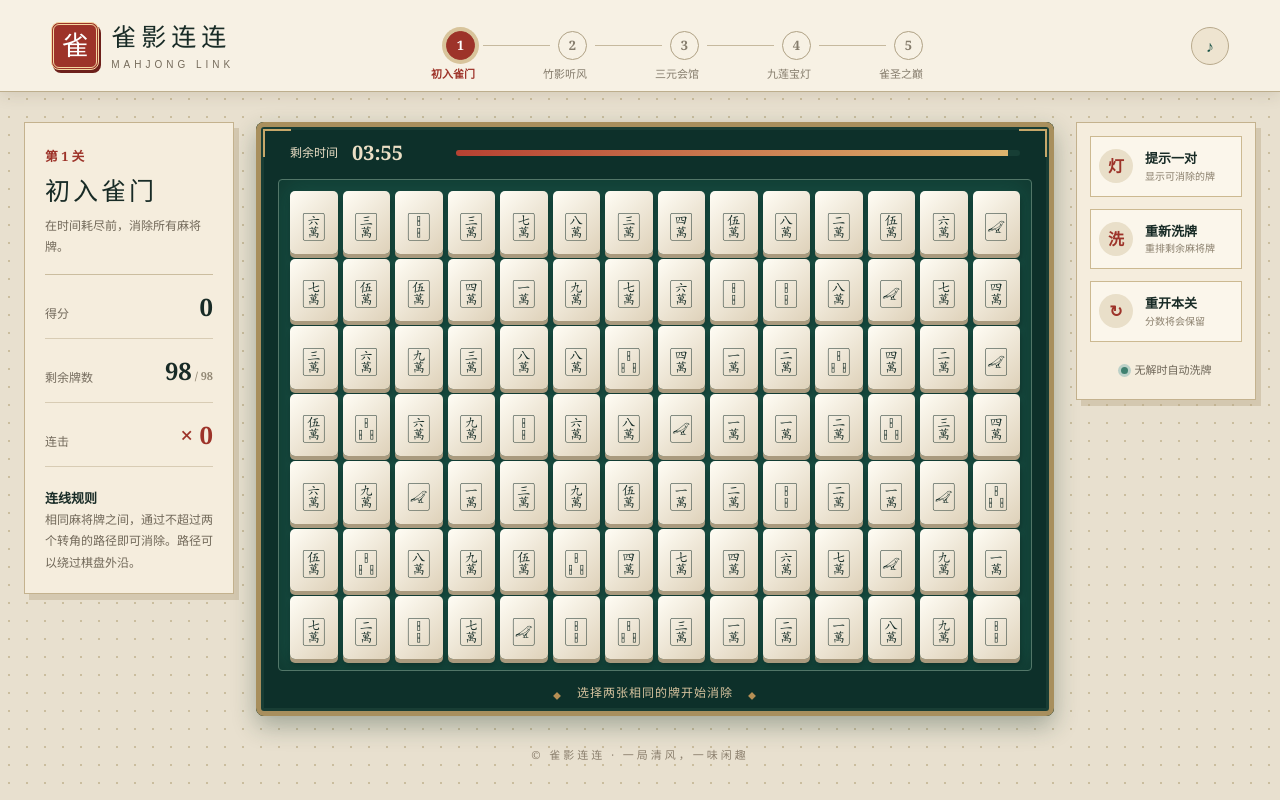
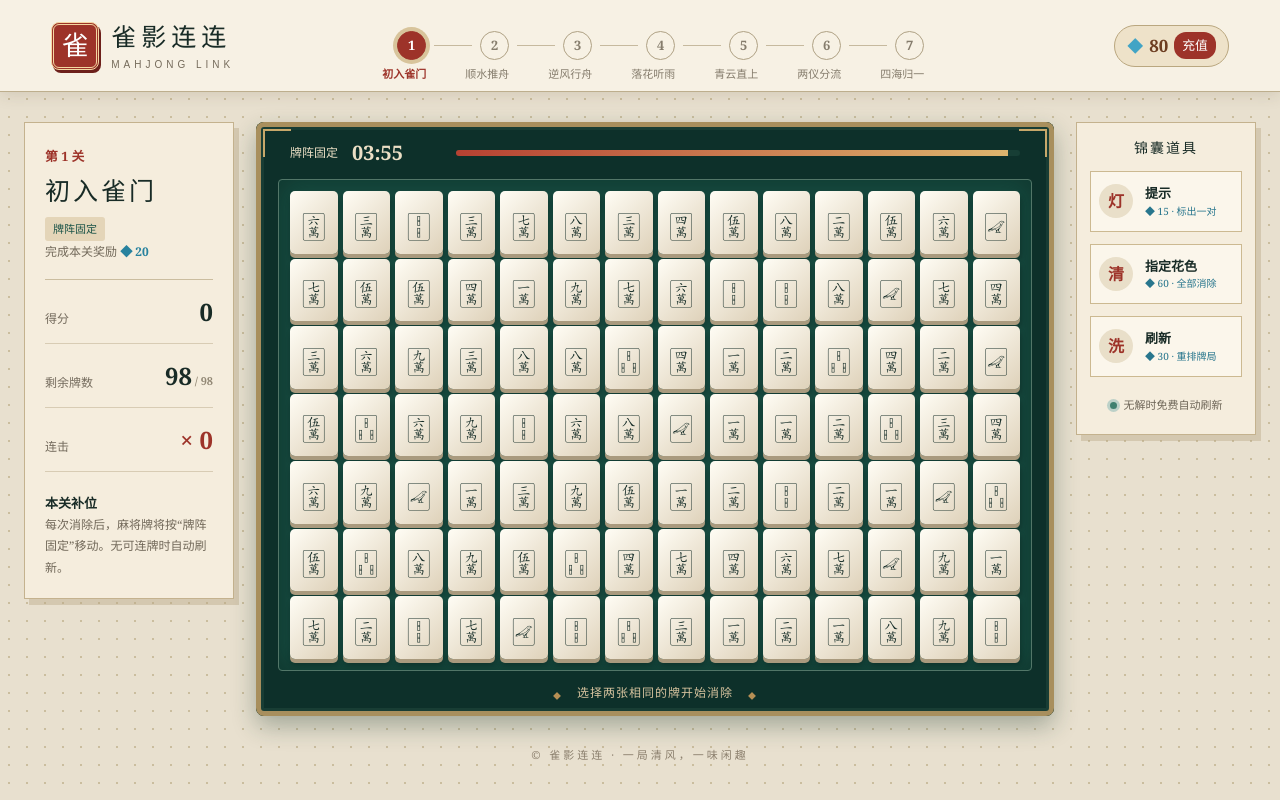
Before and after one commit to sharlenex/mahjong-link-game, a Next.js app: page / in a window 1280 px wide. Built offline with nearby package versions, Linux system fonts and the light colour scheme.

Commit message:
Add diamond economy and directional levels

```diff
--- a/app/page.tsx
+++ b/app/page.tsx
@@ -2,184 +2,58 @@
 
 import { useCallback, useEffect, useRef, useState } from "react";
 
-const ROWS = 7;
-const COLS = 14;
-const TILES = ["🀇","🀈","🀉","🀊","🀋","🀌","🀍","🀎","🀏","🀐","🀑","🀒","🀓","🀔","🀕","🀖","🀗","🀙","🀚","🀛","🀜","🀝","🀞","🀟","🀠","🀡","🀢"];
-const LEVELS = [
-  { name: "初入雀门", icons: 12, time: 240 },
-  { name: "竹影听风", icons: 18, time: 210 },
-  { name: "三元会馆", icons: 23, time: 180 },
-  { name: "九莲宝灯", icons: 27, time: 150 },
-  { name: "雀圣之巅", icons: 27, time: 120 },
+const ROWS=7,COLS=14;
+const TILES=["🀇","🀈","🀉","🀊","🀋","🀌","🀍","🀎","🀏","🀐","🀑","🀒","🀓","🀔","🀕","🀖","🀗","🀙","🀚","🀛","🀜","🀝","🀞","🀟","🀠","🀡","🀢"];
+type Gravity="none"|"right"|"left"|"down"|"up"|"vertical"|"horizontal";
+const LEVELS:{name:string;icons:number;time:number;gravity:Gravity;rule:string;reward:number}[]=[
+ {name:"初入雀门",icons:12,time:240,gravity:"none",rule:"牌阵固定",reward:20},
+ {name:"顺水推舟",icons:16,time:220,gravity:"right",rule:"消除后向右补位",reward:30},
+ {name:"逆风行舟",icons:19,time:200,gravity:"left",rule:"消除后向左补位",reward:40},
+ {name:"落花听雨",icons:22,time:180,gravity:"down",rule:"消除后向下补位",reward:50},
+ {name:"青云直上",icons:24,time:165,gravity:"up",rule:"消除后向上补位",reward:60},
+ {name:"两仪分流",icons:27,time:150,gravity:"vertical",rule:"向上、向下分流",reward:80},
+ {name:"四海归一",icons:27,time:130,gravity:"horizontal",rule:"向左、向右分流",reward:100},
 ];
+const PACKS=[{price:6,gems:60,tag:"入门"},{price:30,gems:330,tag:"加赠10%"},{price:68,gems:780,tag:"热门"},{price:128,gems:1580,tag:"加赠23%"},{price:328,gems:4480,tag:"超值"},{price:648,gems:9800,tag:"豪华"}];
+type Cell=number|null; type Pos=[number,number];
+const idx=(r:number,c:number)=>r*COLS+c;
+function shuffle<T>(v:T[]){const a=[...v];for(let i=a.length-1;i>0;i--){const j=Math.floor(Math.random()*(i+1));[a[i],a[j]]=[a[j],a[i]]}return a}
+function newBoard(n:number):Cell[]{const a:number[]=[];for(let i=0;i<ROWS*COLS/2;i++){const v=i%n;a.push(v,v)}return shuffle(a)}
 
-type Cell = number | null;
-type Pos = [number, number];
+function findPath(board:Cell[],a:Pos,b:Pos):Pos[]|null{
+ if(a[0]===b[0]&&a[1]===b[1]||board[idx(...a)]==null||board[idx(...a)]!==board[idx(...b)])return null;
+ const h=ROWS+2,w=COLS+2,dirs:Pos[]=[[1,0],[-1,0],[0,1],[0,-1]];
+ const open=(r:number,c:number)=>r===0||c===0||r===h-1||c===w-1||board[idx(r-1,c-1)]==null||(r-1===b[0]&&c-1===b[1]);
+ const s:Pos=[a[0]+1,a[1]+1],t:Pos=[b[0]+1,b[1]+1]; type Node={r:number;c:number;d:number;turns:number;path:Pos[]};
+ const q:Node[]=dirs.map((_,d)=>({r:s[0],c:s[1],d,turns:0,path:[s]})),seen=new Map<string,number>();
+ while(q.length){const cur=q.shift()!;for(let nd=0;nd<4;nd++){const turns=cur.turns+(nd===cur.d?0:1);if(turns>2)continue;const nr=cur.r+dirs[nd][0],nc=cur.c+dirs[nd][1];if(nr<0||nc<0||nr>=h||nc>=w||!open(nr,nc))continue;const key=`${nr},${nc},${nd}`;if((seen.get(key)??9)<=turns)continue;seen.set(key,turns);const path=nd===cur.d?cur.path:[...cur.path,[cur.r,cur.c]as Pos];if(nr===t[0]&&nc===t[1])return[...path,t].map(([r,c])=>[r-1,c-1]);q.push({r:nr,c:nc,d:nd,turns,path})}}
+ return null;
+}
+function availableMove(board:Cell[]):[Pos,Pos]|null{const g=new Map<number,Pos[]>();board.forEach((v,i)=>{if(v!=null)g.set(v,[...(g.get(v)||[]),[Math.floor(i/COLS),i%COLS]])});for(const a of g.values())for(let i=0;i<a.length;i++)for(let j=i+1;j<a.length;j++)if(findPath(board,a[i],a[j]))return[a[i],a[j]];return null}
+function applyGravity(board:Cell[],gravity:Gravity):Cell[]{if(gravity==="none")return board;const out:Array<Cell>=Array(ROWS*COLS).fill(null);const putRow=(r:number,cells:Cell[],start:number)=>cells.forEach((v,i)=>out[idx(r,start+i)]=v);const putCol=(c:number,cells:Cell[],start:number)=>cells.forEach((v,i)=>out[idx(start+i,c)]=v);
+ if(gravity==="left"||gravity==="right"){for(let r=0;r<ROWS;r++){const a=board.slice(r*COLS,(r+1)*COLS).filter(v=>v!=null);putRow(r,a,gravity==="left"?0:COLS-a.length)}}
+ if(gravity==="up"||gravity==="down"){for(let c=0;c<COLS;c++){const a=Array.from({length:ROWS},(_,r)=>board[idx(r,c)]).filter(v=>v!=null);putCol(c,a,gravity==="up"?0:ROWS-a.length)}}
+ if(gravity==="vertical"){for(let c=0;c<COLS;c++){const top=Array.from({length:4},(_,r)=>board[idx(r,c)]).filter(v=>v!=null),bottom=Array.from({length:3},(_,r)=>board[idx(r+4,c)]).filter(v=>v!=null);putCol(c,top,0);putCol(c,bottom,ROWS-bottom.length)}}
+ if(gravity==="horizontal"){for(let r=0;r<ROWS;r++){const row=board.slice(r*COLS,(r+1)*COLS),left=row.slice(0,7).filter(v=>v!=null),right=row.slice(7).filter(v=>v!=null);putRow(r,left,0);putRow(r,right,COLS-right.length)}}return out}
 
-function shuffle<T>(values: T[]) {
-  const a = [...values];
-  for (let i = a.length - 1; i > 0; i--) {
-    const j = Math.floor(Math.random() * (i + 1));
-    [a[i], a[j]] = [a[j], a[i]];
-  }
-  return a;
+export default function Home(){
+ const[level,setLevel]=useState(0),[board,setBoard]=useState<Cell[]>(()=>newBoard(LEVELS[0].icons)),[selected,setSelected]=useState<Pos|null>(null),[score,setScore]=useState(0),[combo,setCombo]=useState(0),[time,setTime]=useState(LEVELS[0].time),[notice,setNotice]=useState("选择两张相同的牌开始消除"),[hint,setHint]=useState<Pos[]>([]),[won,setWon]=useState(false),[gems,setGems]=useState(80),[spent,setSpent]=useState(0),[shop,setShop]=useState(false),[clearMode,setClearMode]=useState(false),[earned,setEarned]=useState(false);const busy=useRef(false);
+ useEffect(()=>{const saved=localStorage.getItem("mahjong-wallet");if(saved)try{const x=JSON.parse(saved);setGems(x.gems??80);setSpent(x.spent??0)}catch{}},[]);
+ useEffect(()=>{localStorage.setItem("mahjong-wallet",JSON.stringify({gems,spent}))},[gems,spent]);
+ const startLevel=useCallback((n:number)=>{setLevel(n);setBoard(newBoard(LEVELS[n].icons));setSelected(null);setHint([]);setTime(LEVELS[n].time);setCombo(0);setWon(false);setEarned(false);setClearMode(false);setNotice(`第 ${n+1} 关 · ${LEVELS[n].rule}`)},[]);
+ const reshuffle=useCallback((automatic=false)=>{setBoard(prev=>{const pos=prev.map((v,i)=>v==null?-1:i).filter(i=>i>=0);let vals=shuffle(pos.map(i=>prev[i]as number)),next=[...prev];pos.forEach((p,i)=>next[p]=vals[i]);for(let k=0;k<30&&!availableMove(next);k++){vals=shuffle(vals);next=[...prev];pos.forEach((p,i)=>next[p]=vals[i])}return next});setSelected(null);setHint([]);setNotice(automatic?"牌局无解，已自动刷新":"已使用刷新道具")},[]);
+ useEffect(()=>{const t=setInterval(()=>setTime(v=>{if(won||v<=0)return v;if(v===1){setWon(true);setNotice("时间到，点击重开本关")}return v-1}),1000);return()=>clearInterval(t)},[won]);
+ const finishCheck=(next:Cell[])=>setTimeout(()=>{busy.current=false;if(next.every(v=>v==null)){setWon(true);setScore(s=>s+time*5);if(!earned){setGems(g=>g+LEVELS[level].reward);setEarned(true)}setNotice(level===LEVELS.length-1?"恭喜通关，荣登雀圣！":"本关完成！")}else if(!availableMove(next))reshuffle(true)},220);
+ const buy=(cost:number,action:()=>void)=>{if(gems<cost){setNotice("钻石不足，选择礼包补充钻石");setShop(true);return}setGems(g=>g-cost);action()};
+ const choose=(r:number,c:number)=>{if(busy.current||won||board[idx(r,c)]==null)return;setHint([]);if(clearMode){const kind=board[idx(r,c)],next=board.map(v=>v===kind?null:v);setClearMode(false);setBoard(applyGravity(next,LEVELS[level].gravity));setScore(s=>s+next.filter(v=>v===null).length*10);setNotice(`已消除全部 ${TILES[kind!]} 花色`);finishCheck(applyGravity(next,LEVELS[level].gravity));return}if(!selected){setSelected([r,c]);return}if(selected[0]===r&&selected[1]===c){setSelected(null);return}if(!findPath(board,selected,[r,c])){setCombo(0);setNotice(board[idx(...selected)]===board[idx(r,c)]?"这两张牌无法连通":"请选择相同的牌");setSelected([r,c]);return}busy.current=true;let next=[...board];next[idx(...selected)]=null;next[idx(r,c)]=null;next=applyGravity(next,LEVELS[level].gravity);const n=combo+1;setCombo(n);setScore(s=>s+100+Math.min(n,10)*10);setBoard(next);setSelected(null);setNotice(n>=3?`${n} 连击 · ${LEVELS[level].rule}`:LEVELS[level].rule);finishCheck(next)};
+ const useHint=()=>buy(15,()=>{const m=availableMove(board);if(m){setHint(m);setNotice("已标出一对可消除的牌")}}),useRefresh=()=>buy(30,()=>reshuffle(false)),useClear=()=>buy(60,()=>{setClearMode(true);setSelected(null);setNotice("请点击想要全部消除的花色")});
+ const recharge=(p:typeof PACKS[number])=>{setGems(g=>g+p.gems);setSpent(s=>s+p.price);setNotice(`模拟充值成功，获得 ${p.gems} 钻石`);setShop(false)};
+ const remaining=board.filter(v=>v!=null).length;
+ return <main><header className="topbar"><div className="brand"><span className="seal">雀</span><div><h1>雀影连连</h1><p>MAHJONG LINK</p></div></div><div className="level-track">{LEVELS.map((l,i)=><button key={l.name} className={i===level?"active":i<level?"done":""} onClick={()=>startLevel(i)}><b>{i+1}</b><span>{l.name}</span></button>)}</div><button className="wallet" onClick={()=>setShop(true)}><span>◆</span><b>{gems}</b><small>充值</small></button></header>
+ <section className="game-shell"><aside className="panel info-panel"><div className="stage-title"><small>第 {level+1} 关</small><h2>{LEVELS[level].name}</h2><em>{LEVELS[level].rule}</em><p>完成本关奖励 <b>◆ {LEVELS[level].reward}</b></p></div><div className="stat"><span>得分</span><strong>{score.toLocaleString()}</strong></div><div className="stat"><span>剩余牌数</span><strong>{remaining}<small> / 98</small></strong></div><div className="stat"><span>连击</span><strong className="red">× {combo}</strong></div><div className="rule"><b>本关补位</b><p>每次消除后，麻将牌将按“{LEVELS[level].rule}”移动。无可连牌时自动刷新。</p></div></aside>
+ <div className={`board-wrap ${clearMode?"clear-mode":""}`}><div className="timer"><span>{LEVELS[level].rule}</span><strong>{String(Math.floor(time/60)).padStart(2,"0")}:{String(time%60).padStart(2,"0")}</strong><div><i style={{width:`${time/LEVELS[level].time*100}%`}}/></div></div><div className="board" role="grid">{board.map((tile,i)=>{const r=Math.floor(i/COLS),c=i%COLS,active=selected?.[0]===r&&selected?.[1]===c,hinted=hint.some(p=>p[0]===r&&p[1]===c);return <button key={i} className={`tile ${tile==null?"empty":""} ${active?"selected":""} ${hinted?"hinted":""}`} onClick={()=>choose(r,c)}>{tile==null?"":TILES[tile]}</button>})}</div><div className="message"><span>◆</span>{notice}<span>◆</span></div></div>
+ <aside className="panel action-panel"><h3>锦囊道具</h3><button onClick={useHint}><span>灯</span><b>提示</b><small>◆ 15 · 标出一对</small></button><button onClick={useClear}><span>清</span><b>指定花色</b><small>◆ 60 · 全部消除</small></button><button onClick={useRefresh}><span>洗</span><b>刷新</b><small>◆ 30 · 重排牌局</small></button><div className="auto"><i/>无解时免费自动刷新</div></aside></section>
+ {won&&<div className="modal-backdrop"><div className="modal"><span className="seal big">雀</span><h2>{remaining===0?notice:"本局结束"}</h2><p>{remaining===0?`通关奖励 ◆ ${LEVELS[level].reward} 已到账`:`距离胜利还剩 ${remaining} 张牌`}</p><button onClick={()=>remaining===0&&level<LEVELS.length-1?startLevel(level+1):startLevel(level)}>{remaining===0&&level<LEVELS.length-1?"进入下一关":"再来一局"}</button></div></div>}
+ {shop&&<div className="modal-backdrop"><div className="shop-modal"><button className="close" onClick={()=>setShop(false)}>×</button><div className="shop-head"><span className="seal">钻</span><div><small>模拟充值中心</small><h2>补充钻石</h2></div></div><div className="balance"><span>当前钻石 <b>◆ {gems}</b></span><span>累计充值 <b>¥ {spent.toFixed(2)}</b></span></div><p className="disclaimer">体验模式 · 点击礼包不会产生真实扣款，仅记录模拟充值金额</p><div className="packs">{PACKS.map(p=><button key={p.price} onClick={()=>recharge(p)}><em>{p.tag}</em><strong>◆ {p.gems}</strong><span>¥ {p.price}</span></button>)}</div></div></div>}
+ <footer>© 雀影连连 · 一局清风，一味闲趣</footer></main>
 }
-
-function newBoard(iconCount: number): Cell[] {
-  const pairs: number[] = [];
-  for (let i = 0; i < (ROWS * COLS) / 2; i++) {
-    const tile = i % iconCount;
-    pairs.push(tile, tile);
-  }
-  return shuffle(pairs);
-}
-
-function idx(r: number, c: number) { return r * COLS + c; }
-
-function findPath(board: Cell[], a: Pos, b: Pos): Pos[] | null {
-  if (a[0] === b[0] && a[1] === b[1]) return null;
-  if (board[idx(...a)] == null || board[idx(...a)] !== board[idx(...b)]) return null;
-  const h = ROWS + 2, w = COLS + 2;
-  const open = (r: number, c: number) => {
-    if (r === 0 || c === 0 || r === h - 1 || c === w - 1) return true;
-    const rr = r - 1, cc = c - 1;
-    return board[idx(rr, cc)] == null || (rr === b[0] && cc === b[1]);
-  };
-  const start: Pos = [a[0] + 1, a[1] + 1];
-  const target: Pos = [b[0] + 1, b[1] + 1];
-  const dirs: Pos[] = [[1,0],[-1,0],[0,1],[0,-1]];
-  type Node = { r:number; c:number; d:number; turns:number; path:Pos[] };
-  const q: Node[] = dirs.map((_, d) => ({ r:start[0], c:start[1], d, turns:0, path:[start] }));
-  const seen = new Map<string, number>();
-  while (q.length) {
-    const cur = q.shift()!;
-    for (let nd = 0; nd < 4; nd++) {
-      const turns = cur.turns + (nd === cur.d ? 0 : 1);
-      if (turns > 2) continue;
-      const nr = cur.r + dirs[nd][0], nc = cur.c + dirs[nd][1];
-      if (nr < 0 || nc < 0 || nr >= h || nc >= w || !open(nr,nc)) continue;
-      const key = `${nr},${nc},${nd}`;
-      if ((seen.get(key) ?? 9) <= turns) continue;
-      seen.set(key, turns);
-      const path = nd === cur.d ? cur.path : [...cur.path, [cur.r,cur.c] as Pos];
-      if (nr === target[0] && nc === target[1]) return [...path, target].map(([r,c]) => [r-1,c-1]);
-      q.push({ r:nr, c:nc, d:nd, turns, path });
-    }
-  }
-  return null;
-}
-
-function availableMove(board: Cell[]): [Pos, Pos] | null {
-  const groups = new Map<number, Pos[]>();
-  board.forEach((v, i) => { if (v != null) groups.set(v, [...(groups.get(v) || []), [Math.floor(i/COLS), i%COLS]]); });
-  for (const cells of groups.values()) for (let i=0;i<cells.length;i++) for (let j=i+1;j<cells.length;j++) {
-    if (findPath(board, cells[i], cells[j])) return [cells[i], cells[j]];
-  }
-  return null;
-}
-
-export default function Home() {
-  const [level, setLevel] = useState(0);
-  const [board, setBoard] = useState<Cell[]>(() => newBoard(LEVELS[0].icons));
-  const [selected, setSelected] = useState<Pos | null>(null);
-  const [score, setScore] = useState(0);
-  const [combo, setCombo] = useState(0);
-  const [time, setTime] = useState(LEVELS[0].time);
-  const [notice, setNotice] = useState("选择两张相同的牌开始消除");
-  const [hint, setHint] = useState<Pos[]>([]);
-  const [won, setWon] = useState(false);
-  const busy = useRef(false);
-
-  const startLevel = useCallback((n: number) => {
-    const next = newBoard(LEVELS[n].icons);
-    setLevel(n); setBoard(next); setSelected(null); setHint([]);
-    setTime(LEVELS[n].time); setCombo(0); setWon(false); setNotice(`第 ${n+1} 关 · ${LEVELS[n].name}`);
-  }, []);
-
-  const reshuffle = useCallback((automatic = false) => {
-    setBoard(prev => {
-      const positions = prev.map((v,i)=>v == null ? -1 : i).filter(i=>i>=0);
-      let values = shuffle(positions.map(i=>prev[i] as number));
-      let next = [...prev]; positions.forEach((p,i)=>next[p]=values[i]);
-      for (let tries=0; tries<30 && !availableMove(next); tries++) {
-        values = shuffle(values); next=[...prev]; positions.forEach((p,i)=>next[p]=values[i]);
-      }
-      return next;
-    });
-    setSelected(null); setHint([]); setNotice(automatic ? "牌局无解，已自动洗牌" : "牌局已重新洗牌");
-  }, []);
-
-  useEffect(() => {
-    const timer = setInterval(() => setTime(t => {
-      if (won || t <= 0) return t;
-      if (t === 1) { setNotice("时间到，点击重开本关"); setWon(true); }
-      return t - 1;
-    }), 1000);
-    return () => clearInterval(timer);
-  }, [won]);
-
-  const choose = (r:number,c:number) => {
-    if (busy.current || won || board[idx(r,c)] == null) return;
-    setHint([]);
-    if (!selected) { setSelected([r,c]); return; }
-    if (selected[0]===r && selected[1]===c) { setSelected(null); return; }
-    const path = findPath(board, selected, [r,c]);
-    if (!path) { setSelected([r,c]); setCombo(0); setNotice(board[idx(...selected)]===board[idx(r,c)] ? "这两张牌无法连通" : "请选择相同的牌"); return; }
-    busy.current = true;
-    const next = [...board]; next[idx(...selected)] = null; next[idx(r,c)] = null;
-    const newCombo = combo + 1; setCombo(newCombo); setScore(s => s + 100 + Math.min(newCombo, 10) * 10); setBoard(next); setSelected(null);
-    setNotice(newCombo >= 3 ? `${newCombo} 连击！` : "消除成功");
-    setTimeout(() => {
-      busy.current = false;
-      if (next.every(v=>v==null)) { setWon(true); setScore(s=>s+time*5); setNotice(level === LEVELS.length-1 ? "恭喜通关，荣登雀圣！" : "本关完成！"); }
-      else if (!availableMove(next)) reshuffle(true);
-    }, 220);
-  };
-
-  const showHint = () => {
-    const move = availableMove(board);
-    if (move) { setHint(move.flatMap(p=>[p])); setNotice("已为你标出一对可消除的牌"); }
-  };
-
-  const remaining = board.filter(v=>v!=null).length;
-  return <main>
-    <header className="topbar">
-      <div className="brand"><span className="seal">雀</span><div><h1>雀影连连</h1><p>MAHJONG LINK</p></div></div>
-      <div className="level-track" aria-label="关卡进度">{LEVELS.map((l,i)=><button key={l.name} className={i===level?"active":i<level?"done":""} onClick={()=>startLevel(i)}><b>{i+1}</b><span>{l.name}</span></button>)}</div>
-      <button className="sound" aria-label="音效开关">♪</button>
-    </header>
-
-    <section className="game-shell">
-      <aside className="panel info-panel">
-        <div className="stage-title"><small>第 {level+1} 关</small><h2>{LEVELS[level].name}</h2><p>在时间耗尽前，消除所有麻将牌。</p></div>
-        <div className="stat"><span>得分</span><strong>{score.toLocaleString()}</strong></div>
-        <div className="stat"><span>剩余牌数</span><strong>{remaining}<small> / {ROWS*COLS}</small></strong></div>
-        <div className="stat"><span>连击</span><strong className="red">× {combo}</strong></div>
-        <div className="rule"><b>连线规则</b><p>相同麻将牌之间，通过不超过两个转角的路径即可消除。路径可以绕过棋盘外沿。</p></div>
-      </aside>
-
-      <div className="board-wrap">
-        <div className="timer"><span>剩余时间</span><strong>{String(Math.floor(time/60)).padStart(2,"0")}:{String(time%60).padStart(2,"0")}</strong><div><i style={{width:`${time/LEVELS[level].time*100}%`}} /></div></div>
-        <div className="board" role="grid" aria-label="7行14列麻将连连看棋盘">
-          {board.map((tile,i) => {
-            const r=Math.floor(i/COLS), c=i%COLS;
-            const active=selected?.[0]===r&&selected?.[1]===c;
-            const hinted=hint.some(p=>p[0]===r&&p[1]===c);
-            return <button key={i} role="gridcell" aria-label={tile==null?"已消除":`麻将牌 ${TILES[tile]}`} className={`tile ${tile==null?"empty":""} ${active?"selected":""} ${hinted?"hinted":""}`} onClick={()=>choose(r,c)}>{tile==null?"":TILES[tile]}</button>;
-          })}
-        </div>
-        <div className="message"><span>◆</span>{notice}<span>◆</span></div>
-      </div>
-
-      <aside className="panel action-panel">
-        <button onClick={showHint}><span>灯</span><b>提示一对</b><small>显示可消除的牌</small></button>
-        <button onClick={()=>reshuffle(false)}><span>洗</span><b>重新洗牌</b><small>重排剩余麻将牌</small></button>
-        <button onClick={()=>startLevel(level)}><span>↻</span><b>重开本关</b><small>分数将会保留</small></button>
-        <div className="auto"><i />无解时自动洗牌</div>
-      </aside>
-    </section>
-
-    {won && <div className="modal-backdrop"><div className="modal"><span className="seal big">雀</span><h2>{remaining===0?notice:"本局结束"}</h2><p>{remaining===0?`本关获得时间奖励 ${time*5} 分`:`距离胜利还剩 ${remaining} 张牌`}</p><button onClick={()=>remaining===0&&level<LEVELS.length-1?startLevel(level+1):startLevel(level)}>{remaining===0&&level<LEVELS.length-1?"进入下一关":"再来一局"}</button></div></div>}
-    <footer>© 雀影连连 · 一局清风，一味闲趣</footer>
-  </main>;
-}
```
Also changed, not shown: app/globals.css.
